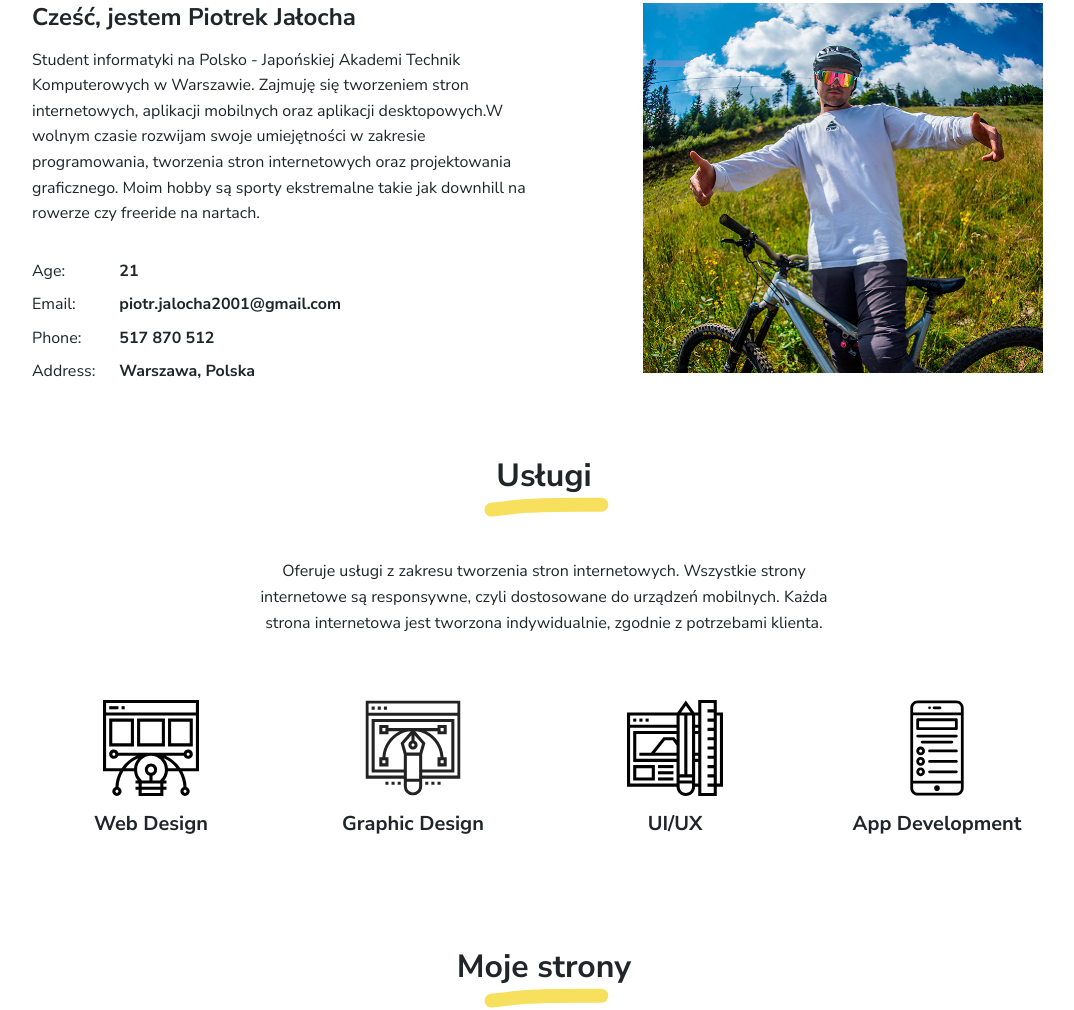
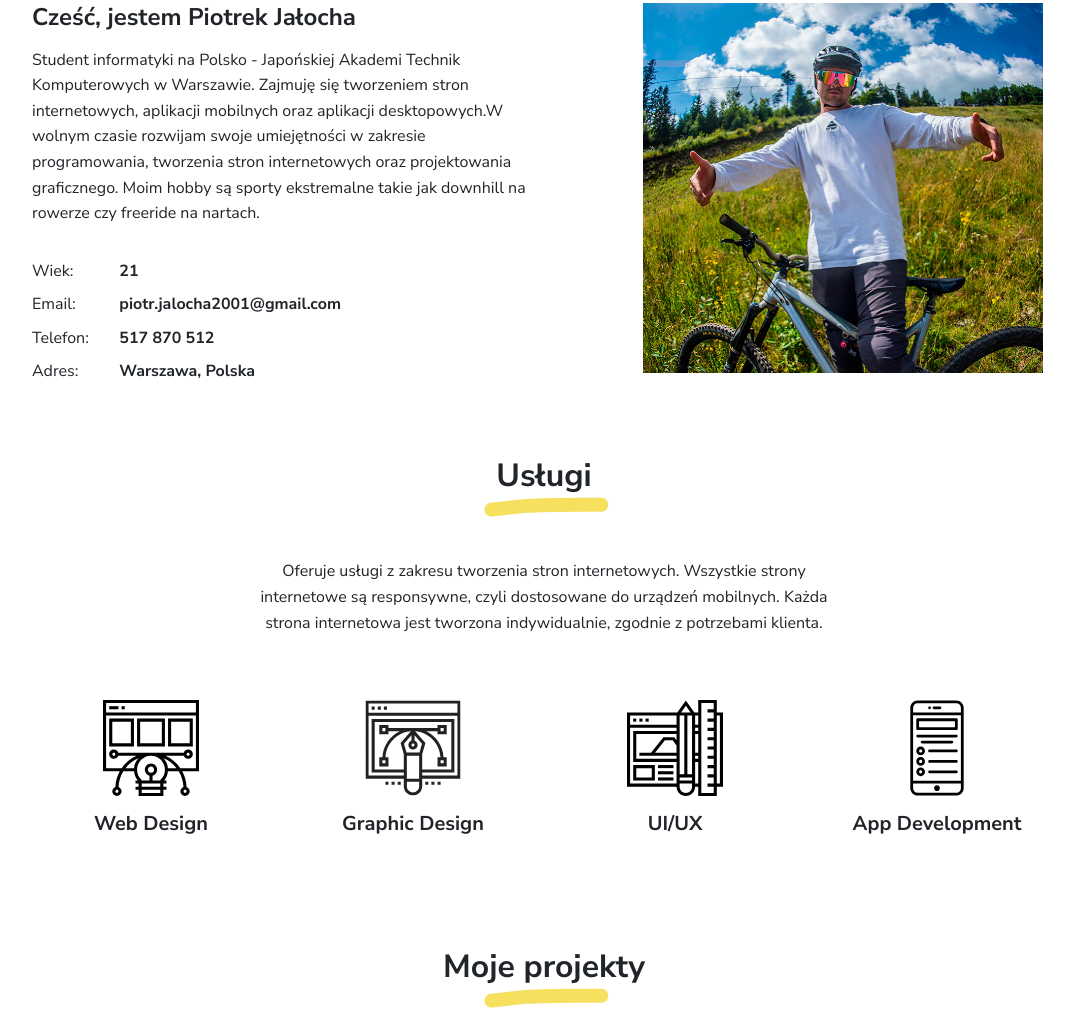
Before and after one commit to frizz000/frizz000.github.io, a plain HTML site: page index.html in a window 1280 px wide. Shown: the part 934-1944 px from the top of the page, without its empty margins (96-1170 px from the left). Drawn offline with nearby package versions, Linux system fonts and the light colour scheme; a script that the page names is missing.

Commit message:
mini com

```diff
--- a/index.html
+++ b/index.html
@@ -85,7 +85,7 @@
         <p>Student informatyki na Polsko - Japońskiej Akademi Technik Komputerowych w Warszawie. Zajmuję się tworzeniem stron internetowych, aplikacji mobilnych oraz aplikacji desktopowych.W wolnym czasie rozwijam swoje umiejętności w zakresie programowania, tworzenia stron internetowych oraz projektowania graficznego. Moim hobby są sporty ekstremalne takie jak downhill na rowerze czy freeride na nartach. </p>
         <div class="row mt-3">
           <div class="col-sm-2">
-            <div class="pb-1">Age:</div>
+            <div class="pb-1">Wiek:</div>
           </div>
           <div class="col-sm-10">
             <div class="pb-1 fw-bolder">21</div>
@@ -97,13 +97,13 @@
             <div class="pb-1 fw-bolder">piotr.jalocha2001@gmail.com</div>
           </div>
           <div class="col-sm-2">
-            <div class="pb-1">Phone:</div>
+            <div class="pb-1">Telefon:</div>
           </div>
           <div class="col-sm-10">
             <div class="pb-1 fw-bolder">517 870 512</div>
           </div>
           <div class="col-sm-2">
-            <div class="pb-1">Address:</div>
+            <div class="pb-1">Adres:</div>
           </div>
           <div class="col-sm-10">
             <div class="pb-1 fw-bolder">Warszawa, Polska</div>
@@ -141,7 +141,7 @@
 <div class="section px-2 px-lg-4 pt-5" id="portfolio">
   <div class="container">
     <div class="text-center mb-5">
-      <h2 class="marker marker-center">Moje strony </h2>
+      <h2 class="marker marker-center">Moje projekty </h2>
     </div>
     <div class="grid bp-gallery pb-3" data-aos="zoom-in-up" data-aos-delay="100">
       <div class="grid-sizer"></div>
```
